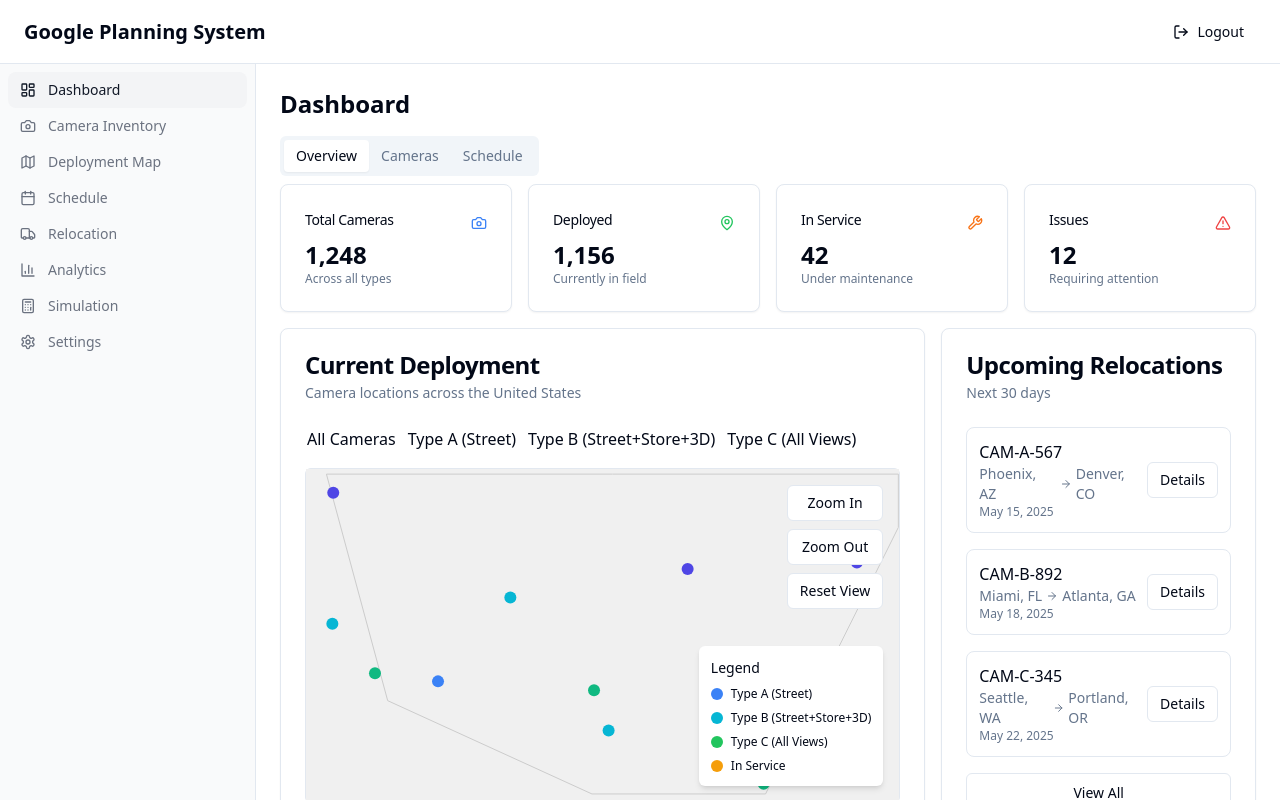
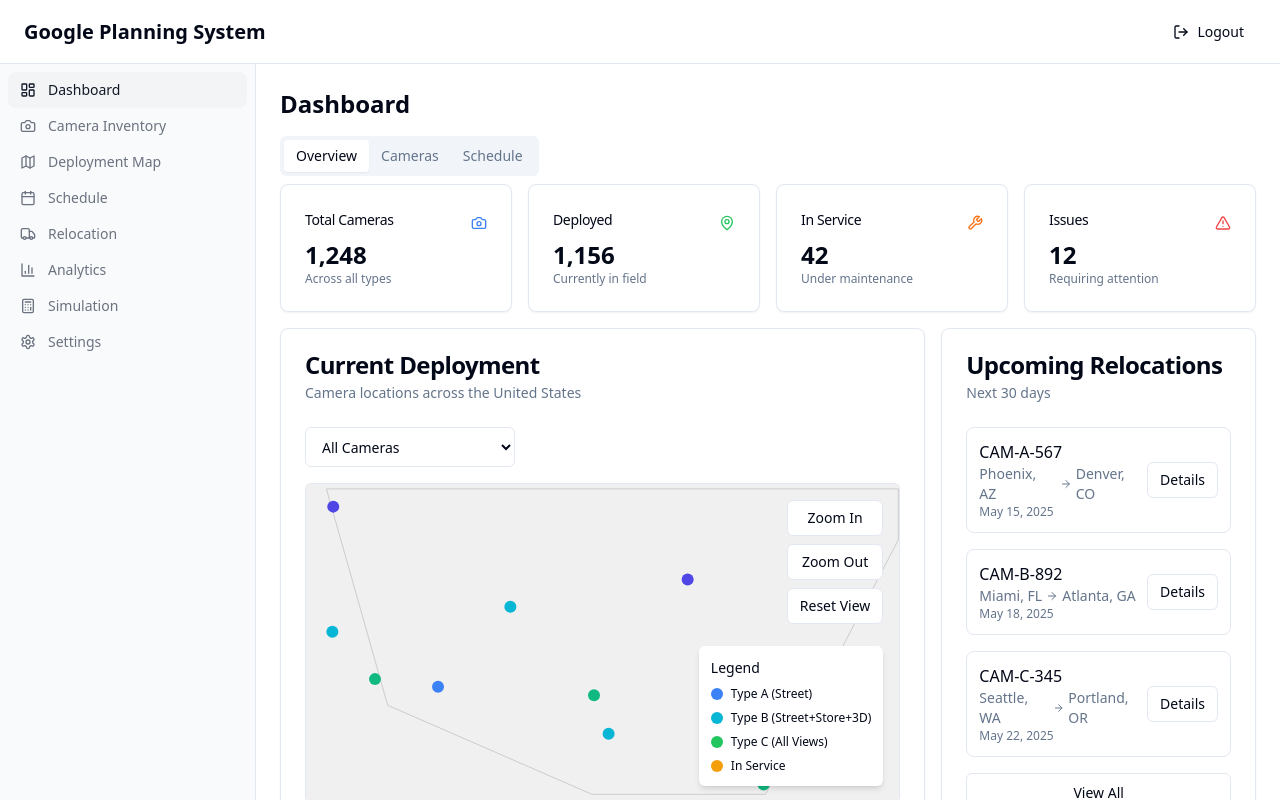
Before and after one commit to dzodze00/googleplanning, a Next.js app: page /dashboard in a window 1280 px wide. Shown: the top 800 px of the page. Built offline with nearby package versions, Linux system fonts and the light colour scheme.

Commit message:
Update select.tsx

```diff
--- a/components/ui/select.tsx
+++ b/components/ui/select.tsx
@@ -5,7 +5,23 @@
 
 import { cn } from "@/lib/utils"
 
-const Select = SelectPrimitive.Root
+export interface SelectProps extends React.SelectHTMLAttributes<HTMLSelectElement> {}
+
+const Select = React.forwardRef<HTMLSelectElement, SelectProps>(({ className, children, ...props }, ref) => {
+  return (
+    <select
+      className={cn(
+        "flex h-10 w-full rounded-md border border-input bg-background px-3 py-2 text-sm ring-offset-background focus:outline-none focus:ring-2 focus:ring-ring focus:ring-offset-2 disabled:cursor-not-allowed disabled:opacity-50",
+        className,
+      )}
+      ref={ref}
+      {...props}
+    >
+      {children}
+    </select>
+  )
+})
+Select.displayName = "Select"
 
 const SelectGroup = SelectPrimitive.Group
 
```
